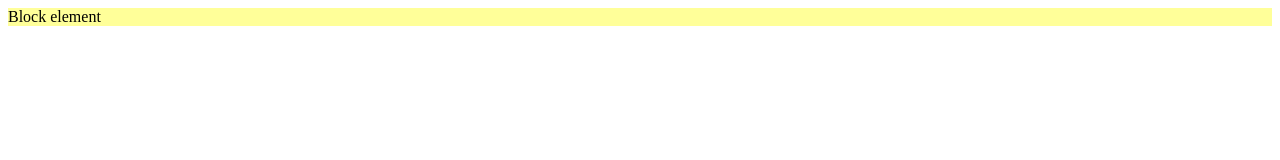
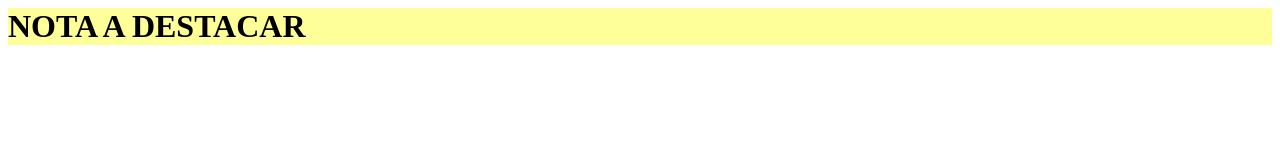
Before and after one commit to Vandelante/Formatos-de-notas, a plain HTML site: page index.html in a window 1280 px wide. Drawn offline with Linux system fonts and the light colour scheme.

Commit message:
Update index.html

```diff
--- a/index.html
+++ b/index.html
@@ -1 +1,3 @@
-<div style="text-align: left; background:#FFFF99">Block element</div>
+<div contenteditable="true" style="text-align: left; background:#FFFF99">
+  <h1/>NOTA A DESTACAR</h1>
+</div>
```
